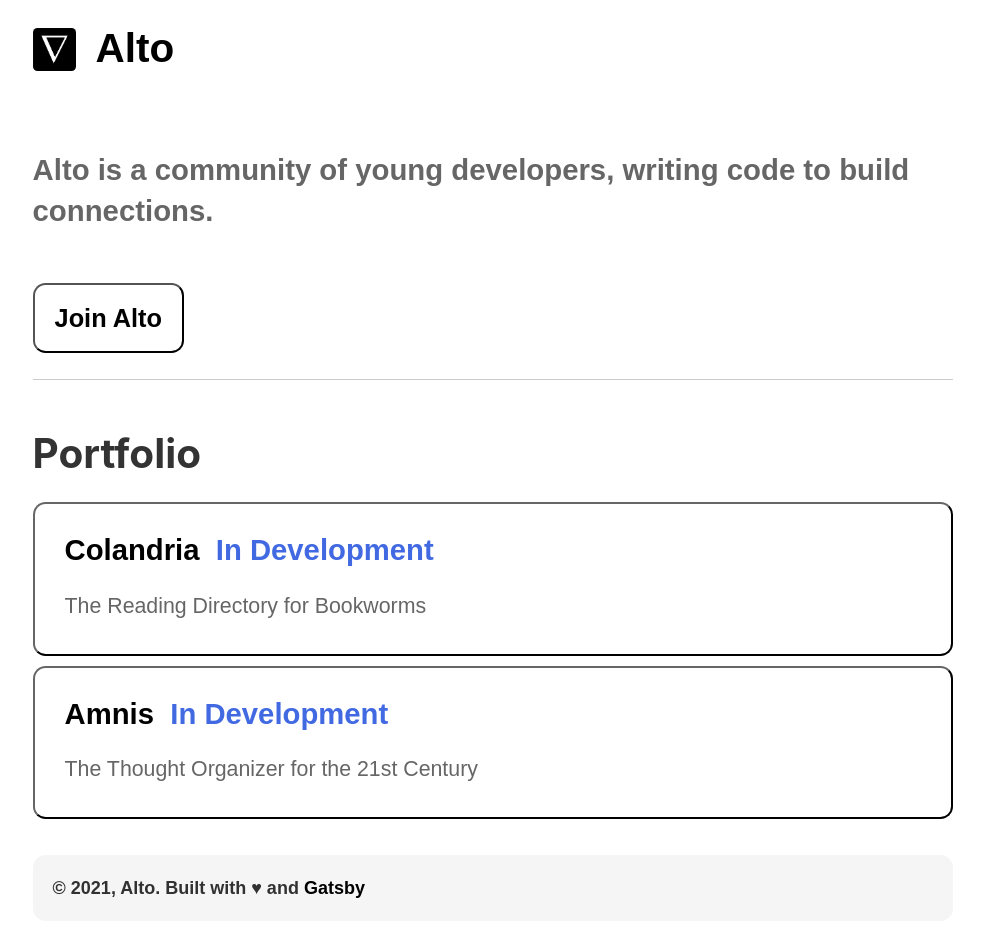
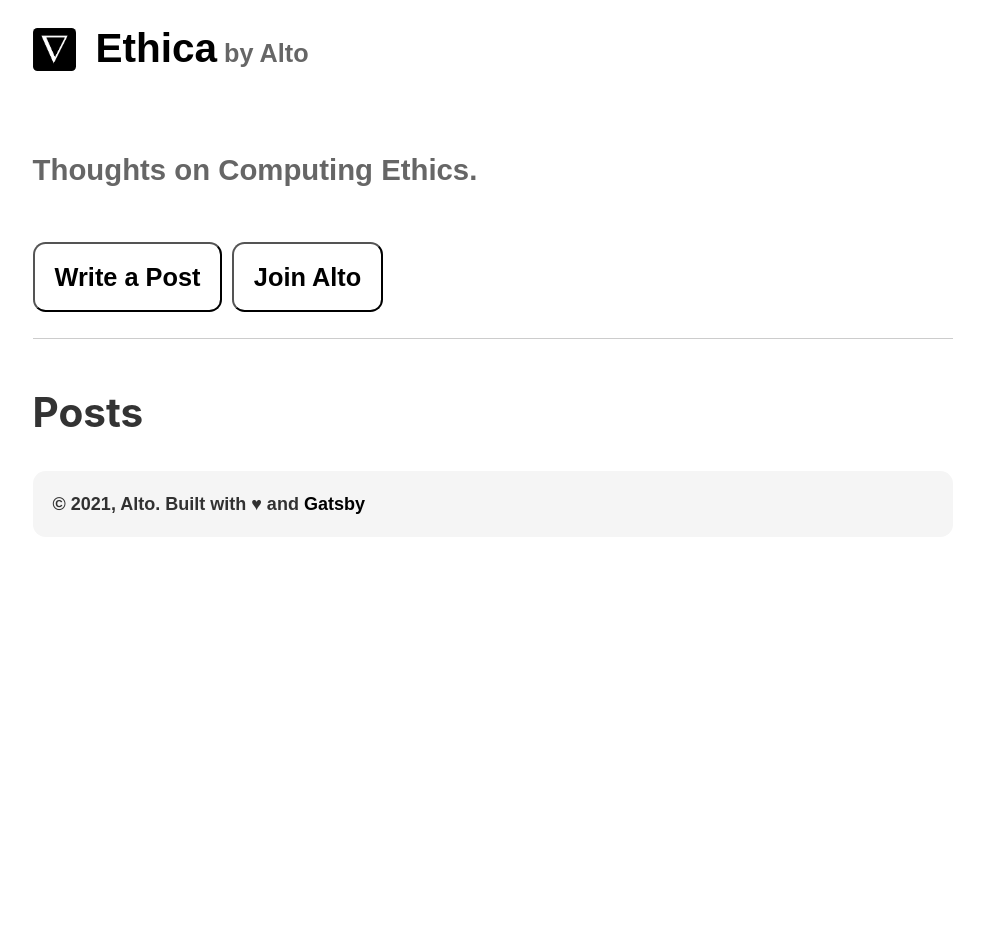
Before and after one commit to alto-sh/ethica, a Gatsby site: page / in a window 1280 px wide. Shown: the whole page, without its empty margins (147-1131 px from the left). After the commit the page ends 800 px from the top, so only its background shows below. Built offline with nearby package versions, Linux system fonts and the light colour scheme; Gatsby itself is replaced by a stand-in of ours; a web font is replaced by a local one.

Commit message:
Various changes.

```diff
--- a/gatsby-config.js
+++ b/gatsby-config.js
@@ -1,7 +1,7 @@
 module.exports = {
   siteMetadata: {
-    title: `Alto`,
-    description: `Writing code to build connections.`,
+    title: `Ethica`,
+    description: `Thoughts on Computing Ethics.`,
     author: `@gatsbyjs`,
   },
   plugins: [
@@ -25,7 +25,7 @@ module.exports = {
         background_color: `#663399`,
         theme_color: `#663399`,
         display: `minimal-ui`,
-        icon: `src/images/gatsby-icon.png`, // This path is relative to the root of the site.
+        icon: `src/images/AltoLogoWithBackground.png`, // This path is relative to the root of the site.
       },
     },
     `gatsby-plugin-gatsby-cloud`,
--- a/src/components/header.js
+++ b/src/components/header.js
@@ -37,7 +37,7 @@ const Header = ({ siteTitle }) => (
               verticalAlign: "bottom",
             }}
           />
-          {siteTitle}
+          {siteTitle}<span style={{ color: "#666", fontSize: "1.4rem" }}> by Alto</span>
         </Link>
       </h1>
     </div>
--- a/src/pages/index.js
+++ b/src/pages/index.js
@@ -6,14 +6,9 @@ import SEO from "../components/seo"
 
 
 const IndexPage = () => {
-  const projects = [
-    { name: "Colandria", link: "https://github.com/alto-sh/colandria", description: "The Reading Directory for Bookworms", inProgress: true },
-    { name: "Amnis", link: "https://github.com/alto-sh/amnis", description: "The Thought Organizer for the 21st Century", inProgress: true }
-  ]
-
   return (
     <Layout>
-      <SEO title="Alto" />
+      <SEO title="Ethica" />
       <br/>
       <p
         style={{
@@ -24,9 +19,22 @@ const IndexPage = () => {
           lineHeight: "1.4",
         }}
       >
-        Alto is a community of young developers, writing code to build connections.
+        Thoughts on Computing Ethics.
       </p>
       <br/>
+      <Link
+        to="/page-2/"
+      >
+        <button
+          id="join-btn"
+          style={{
+            fontFamily: "Gabriela, sans-serif"
+          }}
+        >
+          Write a Post
+        </button>
+      </Link>
+      &nbsp;&nbsp;
       <Link
         to="https://airtable.com/shrYonv1BROnD6Yc9"
         target="_blank"
@@ -44,20 +52,7 @@ const IndexPage = () => {
       <br/><br/>
       <hr/>
       <br/>
-      <h1>Portfolio</h1>
-      {
-        projects.map(p => (
-          <Link to={p.link}>
-            <div className="project-callout">
-              <h2>
-                {p.name}
-                {p.inProgress ? <span className="in-progress">&nbsp;&nbsp;In Development</span> : null}
-              </h2>
-              <p>{p.description}</p>
-            </div>
-          </Link>
-        ))
-      }
+      <h1>Posts</h1>
       {/*<p>
         <Link to="/page-2/">Go to page 2</Link> <br />
         <Link to="/using-typescript/">Go to "Using TypeScript"</Link>
```
Also changed, not shown: src/images/gatsby-astronaut.png (deleted), src/images/gatsby-icon.png (deleted), 1 other file.
